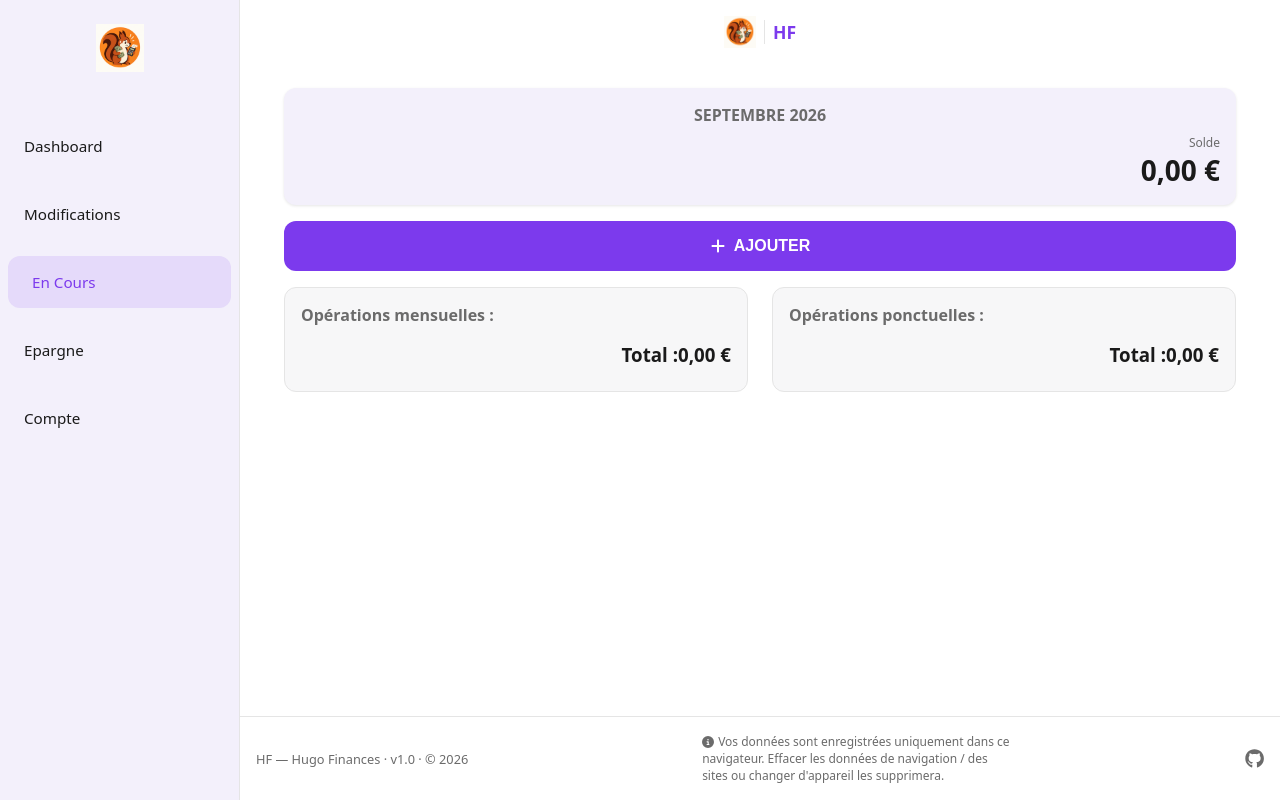
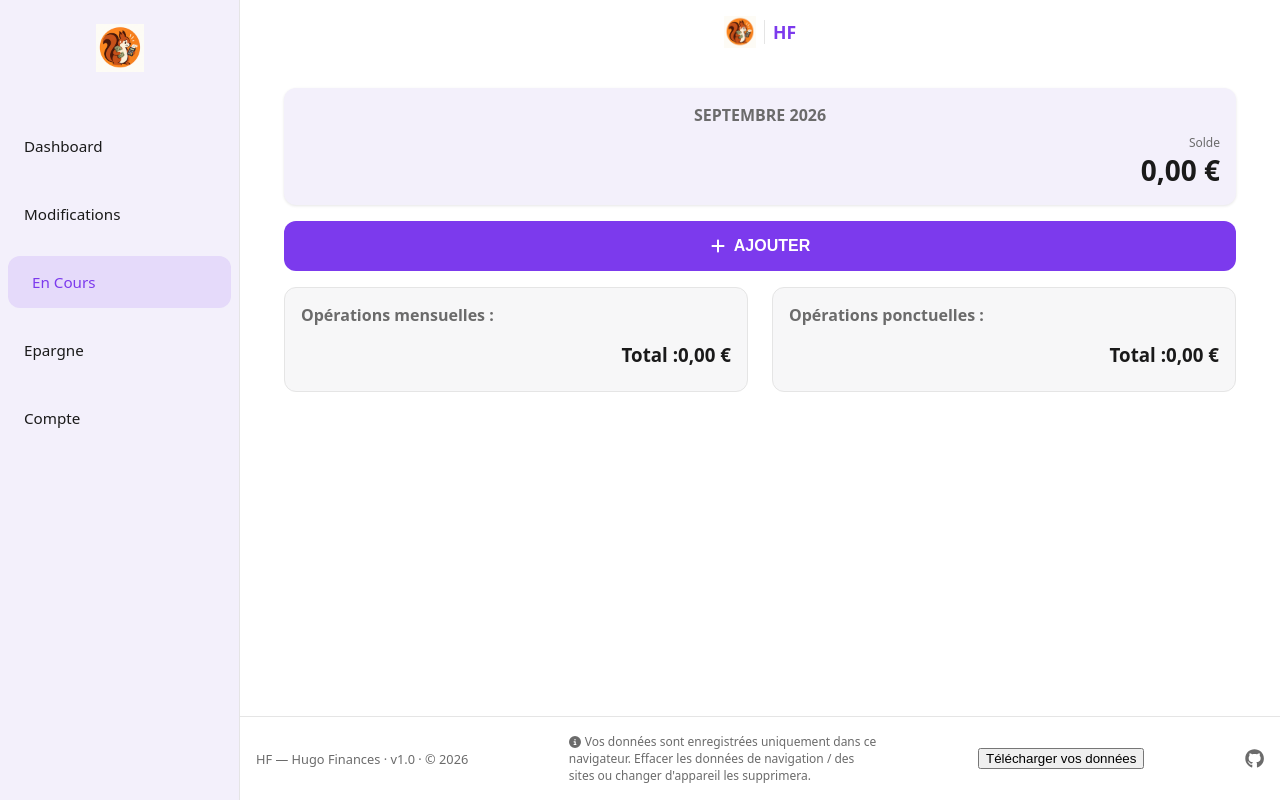
Before and after one commit to donhug/budget-app, a React (Vite) app in the folder Compte/: page / in a window 1280 px wide. Built offline with nearby package versions, Linux system fonts and the light colour scheme.

Commit message:
feat: ajout de l'export des données en JSON

```diff
--- a/Compte/src/components/Footer/Footer.jsx
+++ b/Compte/src/components/Footer/Footer.jsx
@@ -1,7 +1,14 @@
 import style from "./Footer.module.css";
 import { FaGithub, FaCircleInfo } from "react-icons/fa6";
-
+import { buildObjectExport } from "../../services/backup";
+import { downloadObject } from "../../utils/downloadObject";
 function Footer() {
+  function handleExport() {
+    const objectForExport = buildObjectExport();
+    const date = new Date().toISOString().slice(0, 10);
+    const nameFileExport = `hf-budget-${date}.json`;
+    downloadObject(objectForExport, nameFileExport);
+  }
   return (
     <footer className={style.footer}>
       <p className={style.text}>HF — Hugo Finances · v1.0 · © 2026</p>
@@ -10,6 +17,10 @@ function Footer() {
         Vos données sont enregistrées uniquement dans ce navigateur. Effacer les
         données de navigation / des sites ou changer d'appareil les supprimera.
       </p>
+
+      <button type="button" onClick={handleExport}>
+        Télécharger vos données
+      </button>
       <a
         href="https://github.com/donhug"
         target="_blank"
--- a/Compte/src/utils/downloadObject.js
+++ b/Compte/src/utils/downloadObject.js
@@ -1,3 +1,10 @@
+/**
+ * Télécharge le fichier JSON, avec les informations de l'app au format JSON.
+ * @param {object} data - objet qui contient toutes les données de l'app.
+ * @param {string} fileName - nom pour le fichier téléchargé
+ *
+ * @returns {void}
+ */
 export function downloadObject(data, fileName) {
   const blob = new Blob([JSON.stringify(data, null, 2)], {
     type: "application/json",
@@ -8,4 +15,5 @@ export function downloadObject(data, fileName) {
   link.href = url;
   link.download = fileName;
   link.click();
+  URL.revokeObjectURL(url);
 }
```
